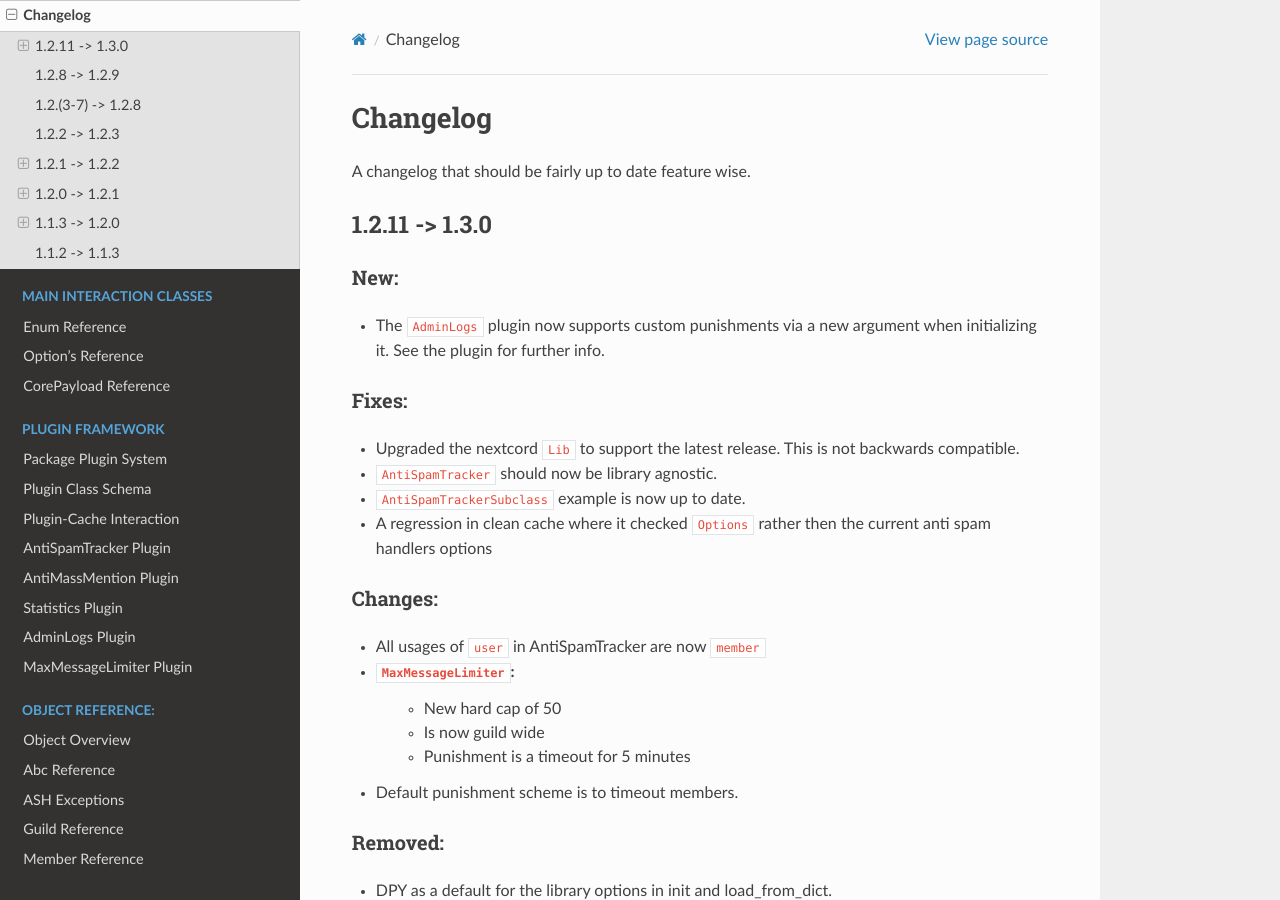
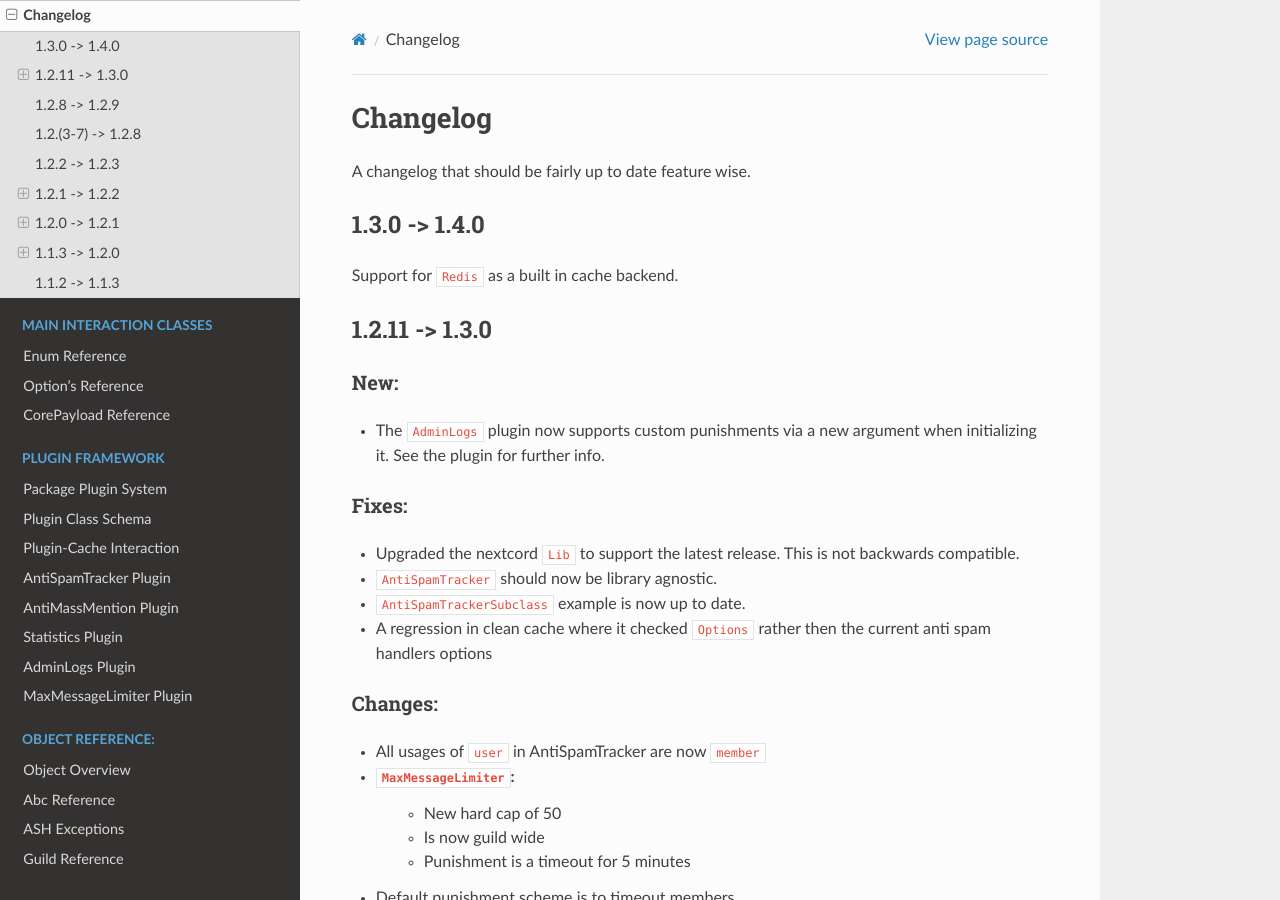
Before and after one commit to Skelmis/Discord-Anti-Spam, a Sphinx documentation site: the page built from docs/modules/changelog.rst, in a window 1280 px wide and 900 px high. Built offline with Sphinx 7.4.7 and the Read the Docs theme 2.0.0, drawn with Linux system fonts in a browser that asks for light colours.

Commit message:
Add changelog

```diff
--- a/docs/modules/changelog.rst
+++ b/docs/modules/changelog.rst
@@ -2,6 +2,11 @@ Changelog
 =========
 
 A changelog that should be fairly up to date feature wise.
+
+1.3.0 -> 1.4.0
+--------------
+
+Support for ``Redis`` as a built in cache backend.
 
 1.2.11 -> 1.3.0
 --------------
```
